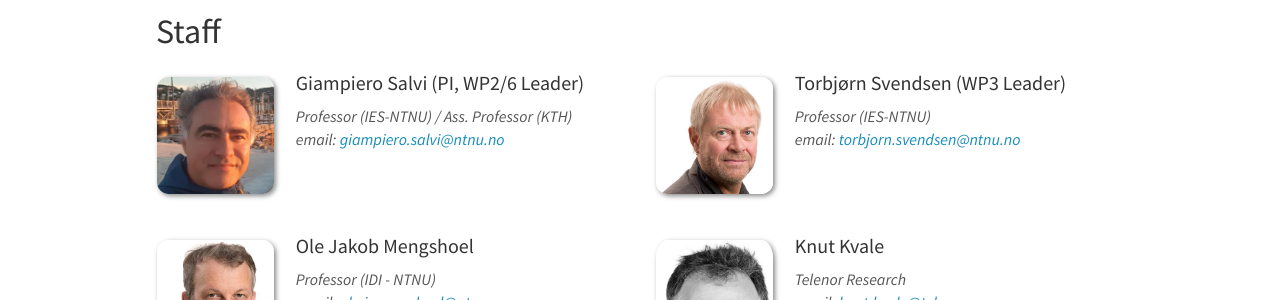
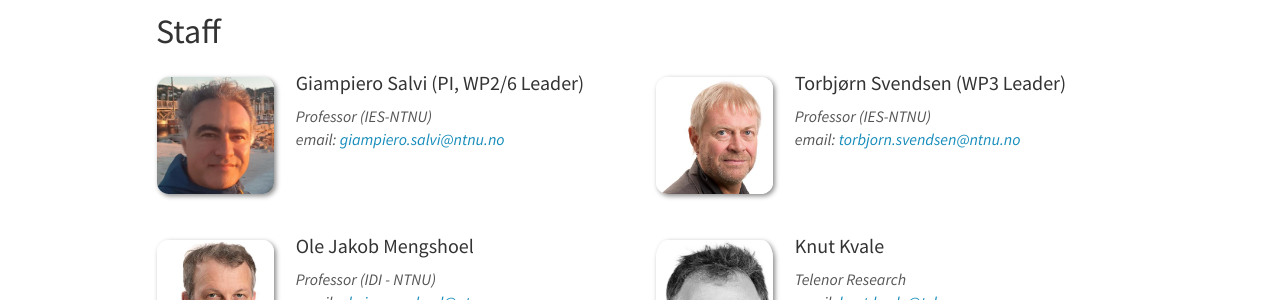
Before and after one commit to scribe-project/scribe-project.github.io, a Jekyll site: the page built from _pages/team.md, in a window 1280 px wide and 900 px high. Shown: the part 180-480 px from the top of the window. Built offline with Jekyll 4.4.1, drawn with Linux system fonts in a browser that asks for light colours; nearby versions of some CDN libraries.

Commit message:
removed KTH affiliation

```diff
--- a/_data/team_members.yml
+++ b/_data/team_members.yml
@@ -1,6 +1,6 @@
 - name: Giampiero Salvi (PI, WP2/6 Leader)
   photo: giampiero.jpg
-  info: Professor (IES-NTNU) / Ass. Professor (KTH)
+  info: Professor (IES-NTNU)
   email: giampiero.salvi@ntnu.no
   number_educ: 0
   education1: Ph.D, Computer Science, KTH
```
